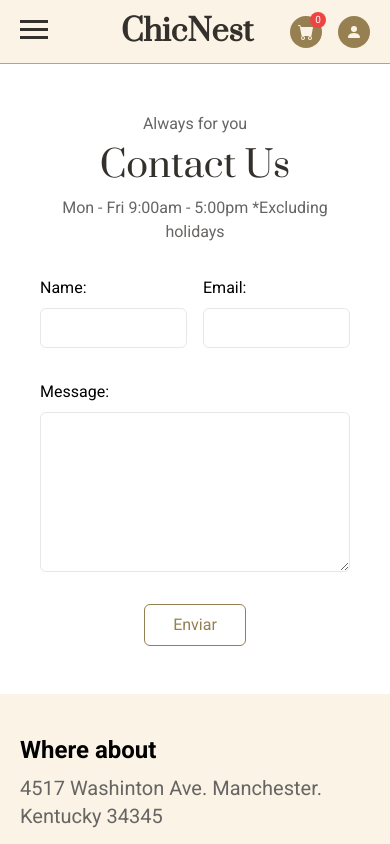
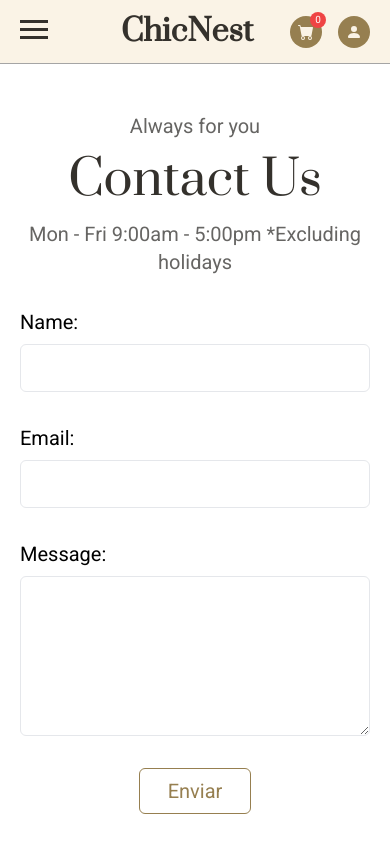
Before and after one commit to SQdeveloper/ChicNest-ecommerce, a React (Vite) app: page /contact-us in a window 390 px wide. Shown: the top 844 px of the page. Built offline with nearby package versions, Linux system fonts and the light colour scheme.

Commit message:
Adding responsive to the contact us page

```diff
--- a/src/pages/ContactUs.tsx
+++ b/src/pages/ContactUs.tsx
@@ -1,34 +1,34 @@
 const ContactUs = () => {
     return (
-        <section className="font-secondary mx-10 py-12 text-center">
-            <span className="text-rat-gray">Always for you</span>
-            <h2 className="font-primary text-4xl my-2.5">Contact Us</h2>
-            <span className="text-rat-gray">Mon - Fri 9:00am - 5:00pm *Excluding holidays</span>
+        <section className="max-md:mx-5 font-secondary mx-10 py-12 text-center">
+            <span className="max-md:text-xl text-rat-gray">Always for you</span>
+            <h2 className="max-md:text-5xl max-md:my-4 font-primary text-4xl my-2.5">Contact Us</h2>
+            <span className="max-md:text-xl text-rat-gray">Mon - Fri 9:00am - 5:00pm *Excluding holidays</span>
             <form
                 action=""
-                className="mx-auto grid grid-cols-2 mt-8 max-w-[800px] gap-y-8 gap-x-4"
+                className="max-lg:flex max-lg:flex-col mx-auto grid grid-cols-2 mt-8 max-w-[800px] gap-y-8 gap-x-4"
             >
-                <div className="flex flex-col col-span-1 text-start gap-2">
+                <div className="max-md:text-xl flex flex-col col-span-1 text-start gap-2">
                     <label htmlFor="">Name:</label>
                     <input
-                        className="border rounded-md h-10 outline-none px-2"
+                        className="max-md:h-12 border rounded-md h-10 outline-none px-2"
                         type="text"
                     />
                 </div>
-                <div className="flex flex-col col-span-1 text-start gap-2">
+                <div className="max-md:text-xl flex flex-col col-span-1 text-start gap-2">
                     <label htmlFor="">Email:</label>
                     <input
-                        className="border rounded-md h-10 outline-none px-2"
+                        className="max-md:h-12 border rounded-md h-10 outline-none px-2"
                         type="text"
                     />
                 </div>
-                <div className="flex flex-col col-span-2 text-start gap-2">
+                <div className="max-md:text-xl max-lg:col-span-1 flex flex-col col-span-2 text-start gap-2">
                     <label htmlFor="">Message:</label>
                     <textarea
                         className="border rounded-md h-40 pt-2 outline-none px-2"
                     />
                 </div>
-                <button className="col-span-2 border hover:text-white border-brown py-2 px-7 mx-auto hover:bg-brown bg-white transition-all hover:white rounded-md text-center text-brown">Enviar</button>
+                <button className="max-md:text-xl col-span-2 border hover:text-white border-brown py-2 px-7 mx-auto hover:bg-brown bg-white transition-all hover:white rounded-md text-center text-brown">Enviar</button>
             </form>
         </section>
     );
```
